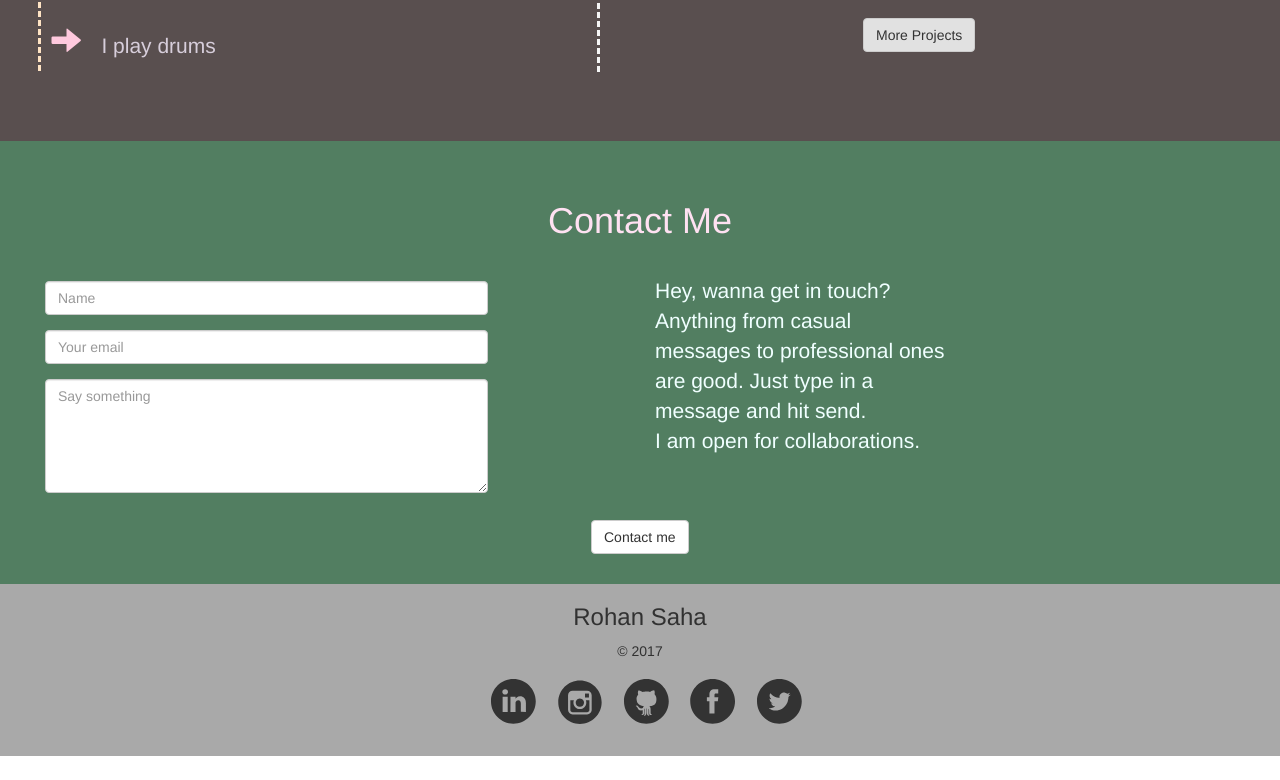
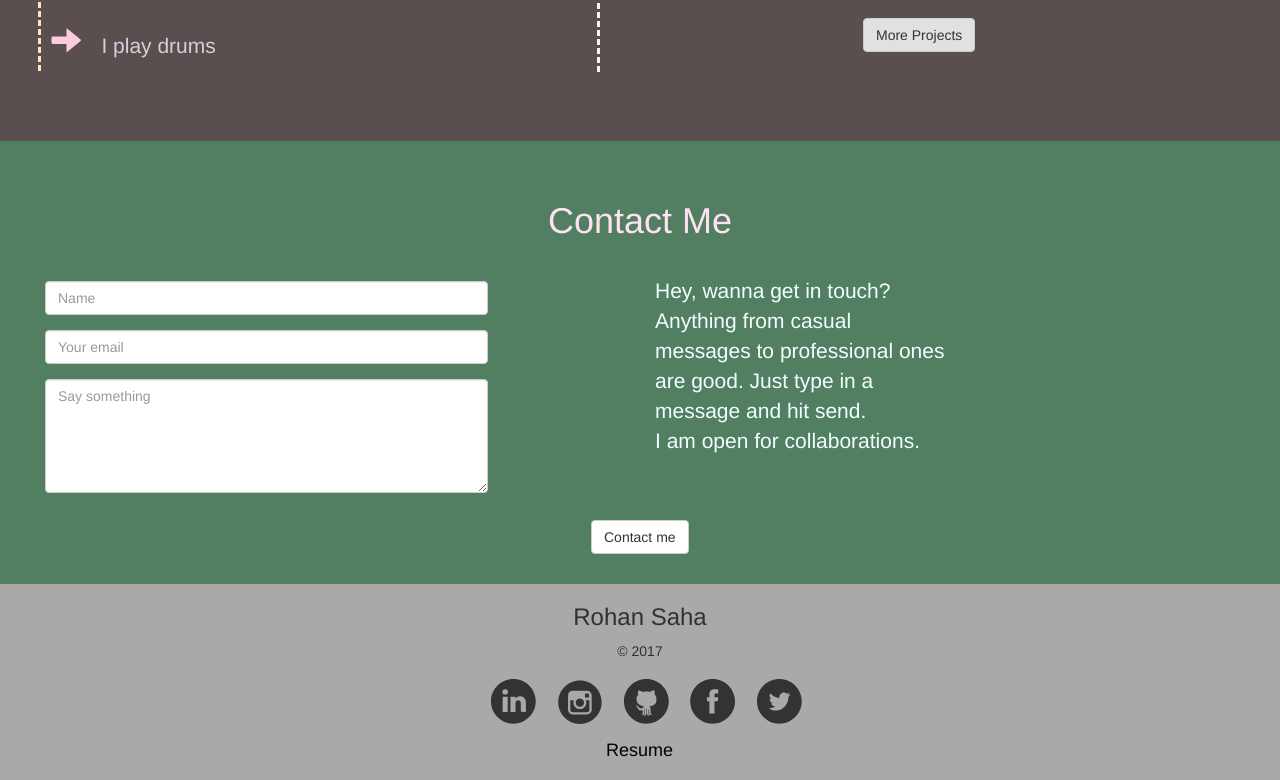
Before and after one commit to simpleParadox/Portfolio, a plain HTML site: page index.html in a window 1280 px wide. Shown: the part 2720-3500 px from the top of the page. Before the commit the page ends 3476 px from the top, so only its background shows below. Drawn offline with nearby package versions, Linux system fonts and the light colour scheme; files whose address does not match are found by name.

Commit message:
Add resume link

```diff
--- a/index.html
+++ b/index.html
@@ -445,6 +445,11 @@
                         <a href="https://twitter.com/rohansaha60" target="_blank"><img src="SVGs/if_twitter_circle_black_107155.svg" class="hvr-grow-rotate"/></a>
                     </div>
                 </div>
+                <div class="row">
+                    <div class="col-md-12 col-xs-12 col-sm-12">
+                        <a href="https://drive.google.com/file/d/0BzXu_b7bFsnoRmQxY1E5eEhsMEE/view" target="_blank" class="hvr-grow"><h4 style="color:black;margin-top:-15px;margin-bottom:20px">Resume</h4></a>
+                    </div>
+                </div>
             </div>
         </footer>
     </body>
```
